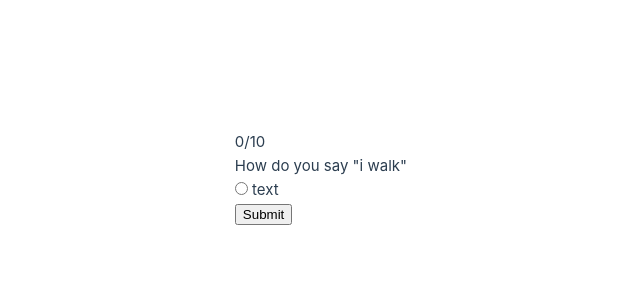
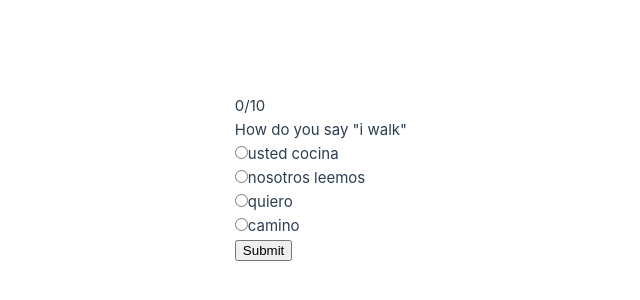
Before and after one commit to beepboop-labs/language-learn, a Vue app in the folder front-end/: page / in a window 1280 px wide. Shown: the part 222-522 px from the top of the page, without its empty margins (233-873 px from the left). Built offline with nearby package versions, Linux system fonts and the light colour scheme.

Commit message:
updatedfirstquiz

```diff
--- a/front-end/src/components/MultipleChoice.vue
+++ b/front-end/src/components/MultipleChoice.vue
@@ -31,17 +31,20 @@
   }
 
   function checkAnswer(){
+    console.log(selectedAnswer)
+    console.log(data.words[currentIndex].spanish)
     return  selectedAnswer == data.words[currentIndex].spanish
   }
 
   function submitAnswer(){
-
+    console.log("Button was clicked")
+    console.log(checkAnswer())
     // The answer is correct
     if(checkAnswer()){
 
     // increment the score
     currentScore += 1
-
+    console.log(currentScore)
     // move to the next question
     currentIndex +=1
 
@@ -54,6 +57,7 @@
     } else {
       gradeMsg = "Incorrect, Try Again."
     }
+    this.$forceUpdate()
   }
 
 
@@ -71,12 +75,12 @@
         <span class = "keyword">"{{englishWord}}"</span>
     </div>
     <div class = "options">
-        <div>
-            <input type = "radio" id = "text" name = "answers" value = "text">
-            <label for ="text"> text </label>
+        <div v-for="option in answerOptions">
+            <input type = "radio" :id = "option" name = "answers" :value = "option" v-model="selectedAnswer">
+            <label :for ="option"> {{ option }} </label>
         </div>
     </div>
-    <button type ="button"> Submit </button>
+    <button @click="submitAnswer" type ="button"> Submit </button>
     <div class="grade-msg">{{ gradeMsg }}</div>
   </div>
 </template>
```
